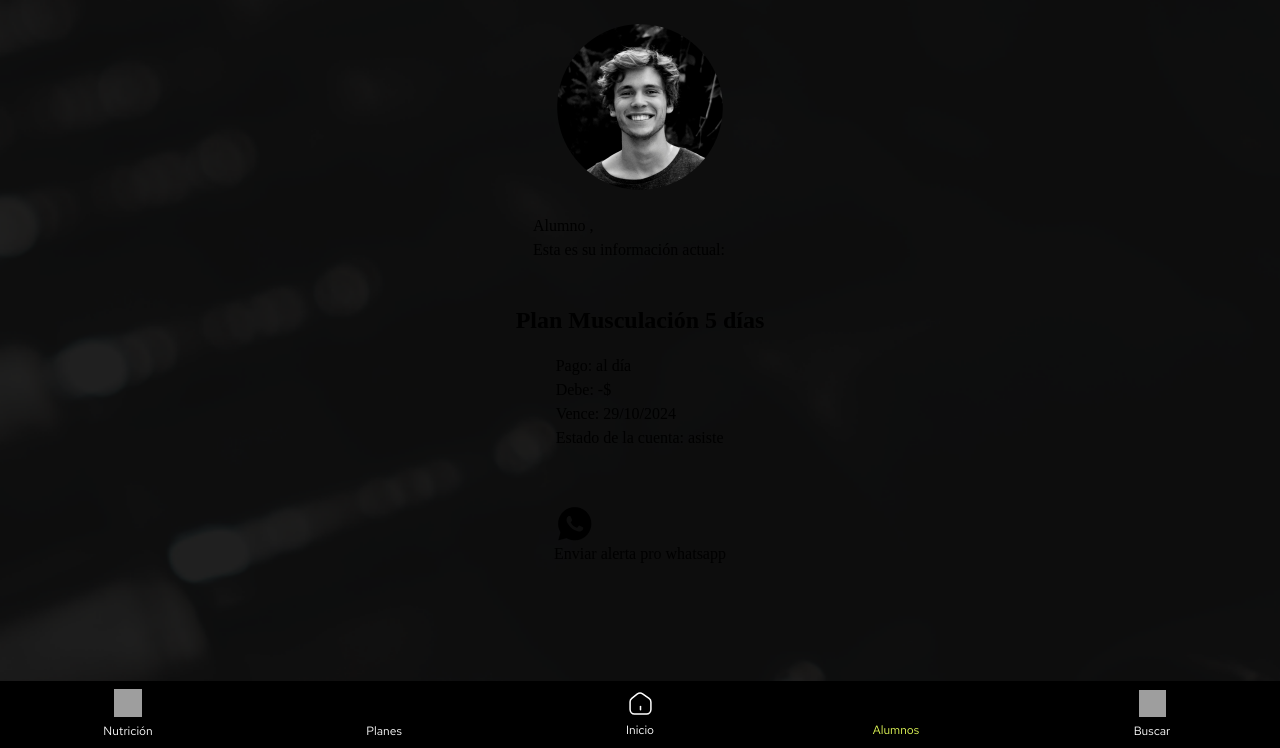
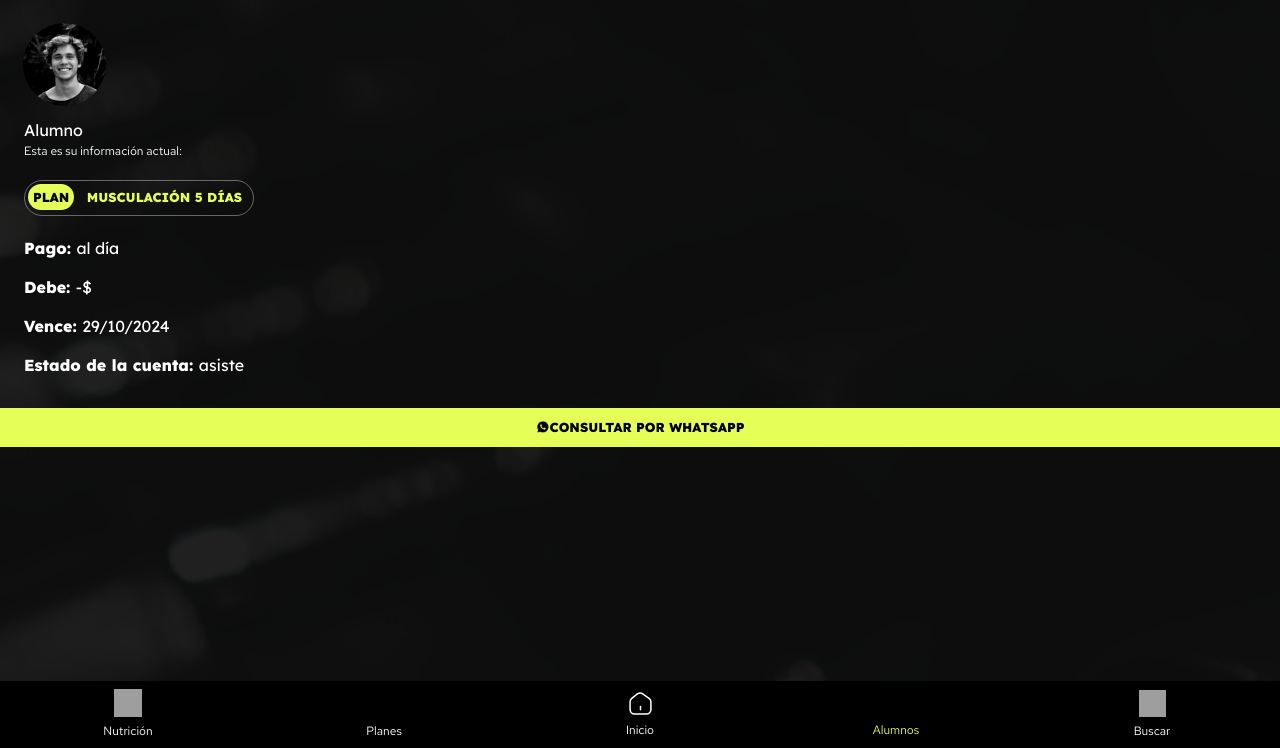
Before and after one commit to StegmayerTobias/GymApp, a Django app: page /alumnos_staff/alumno/ in a window 1280 px wide. Shown: the part 52-800 px from the top of the page. Run offline with Django 5.2, Linux system fonts and the light colour scheme; a user stored in the database is signed in; some web fonts are replaced; grey boxes are pictures that could not be loaded.

Commit message:
Pantalla alumnos/alumno finalizada

```diff
--- a/gym/static/css/index.css
+++ b/gym/static/css/index.css
@@ -570,8 +570,8 @@ form button {
   font-size: 9px;
 }
 
-.navigation li a .active {
-  color: var(--primary);
+.active {
+  color: var(--primary) !important;
 }
 
 .alumnos {
--- a/gym/templates/basePostLogin.html
+++ b/gym/templates/basePostLogin.html
@@ -372,26 +372,31 @@
 
     const nombreAlumno = getQueryParam("nombre");
     const apellidoAlumno = getQueryParam("apellido");
-    document.getElementById("nombre").textContent = nombreAlumno;
-    document.getElementById("apellido").textContent = apellidoAlumno;
+    document.getElementById("nombre_alumno").textContent = nombreAlumno;
+    document.getElementById("apellido_alumno").textContent = apellidoAlumno;
   </script>
 
   <script>
     function updateActiveNav() {
       const currentPath = window.location.pathname;
-
+      console.log(currentPath);
       const navItems = {
-        "/home/rutina/": document.getElementById("rutina"),
-        "/home/": document.getElementById("inicio"),
-        "/alumnos_staff/": document.getElementById("alumnos_staff"),
+        "{% url 'rutina' %}": document.getElementById("rutina"),
+        "{% url 'home' %}": document.getElementById("inicio"),
+        "{% url 'alumnos_staff' %}": document.getElementById("alumnos_staff"),
       };
+      console.log(navItems[currentPath]);
 
       Object.values(navItems).forEach((item) => {
         item.classList.remove("active");
       });
 
-      if (navItems[currentPath]) {
-        navItems[currentPath].classList.add("active");
+      const activeId = navItems[currentPath];
+      if (activeId) {
+        const activeItem = document.getElementById(activeId);
+        if (activeItem) {
+          activeItem.classList.add("active");
+        }
       }
     }
 
--- a/gym/templates/perfilAlumno_staff.html
+++ b/gym/templates/perfilAlumno_staff.html
@@ -1,37 +1,50 @@
 {% extends 'basePostLogin.html' %} {% block content %}
-<section>
+
+<div class="container">
+  <section class="profile">
+    {% load static %}
     <div>
-    {% load static %}
       <img
         src="{% static 'images/fotoPerfil.png' %}"
         alt="Foto de perfil"
         title="{{user.first_name}}" />
-    <div>
-      <p>Alumno <span>{{user.first_name}}, {{user.last_name}}</span></p>
+      <div class="move__right">
+        <p class="text__thin">
+          Alumno
+          <span class="text__bold" id="nombre_alumno"> </span>
+          <span class="text__bold" id="apellido_alumno"></span>
+        </p>
+
+        <p class="info">Esta es su información actual:</p>
       </div>
-    <p>Esta es su información actual:</p>
     </div>
-</section>
-<section>
-  <div>
-    <h1><span>Plan</span> Musculación 5 días</h1>
+
+    <div class="plan__container">
+      <h1>
+        <span class="plan">Plan</span>
+        <span class="dias">Musculación 5 días</span>
+      </h1>
     </div>
-  <ul>
-    <li><span>Pago: </span>al día</li>
-    <li><span>Debe: </span>-$</li>
-    <li><span>Vence: </span>29/10/2024</li>
-    <li><span>Estado de la cuenta: </span>asiste</li>
+    <ul class="info__alumno">
+      <li class="text__thin"><span class="text__bold">Pago: </span>al día</li>
+      <li class="text__thin"><span class="text__bold">Debe: </span>-$</li>
+      <li class="text__thin">
+        <span class="text__bold">Vence: </span>29/10/2024
+      </li>
+      <li class="text__thin">
+        <span class="text__bold">Estado de la cuenta: </span>asiste
+      </li>
     </ul>
   </section>
-<section>
-  <div>
+  <section class="eslogan__container">
+    <div class="eslogan__postLogin">
       {% load static %}
       <img
         src="{% static 'images/wapLogo.png' %}"
         alt="Logo
   whatsapp" />
-    <p>Enviar alerta pro whatsapp</p>
+      <p>Consultar por whatsapp</p>
     </div>
   </section>
-
+</div>
 {% endblock %}
```
Also changed, not shown: db.sqlite3. Lines whose indentation alone changed are shown as unchanged.
